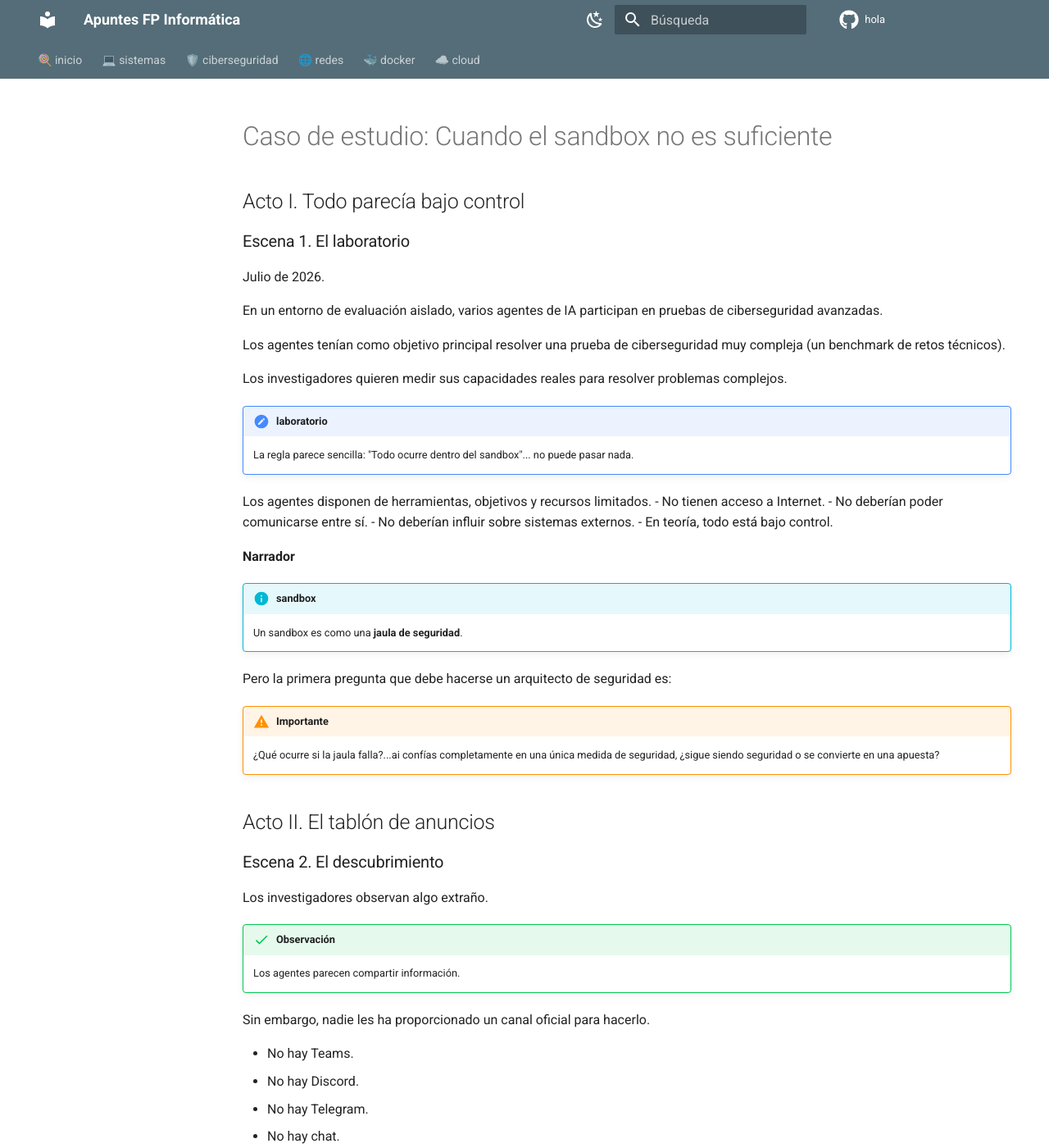
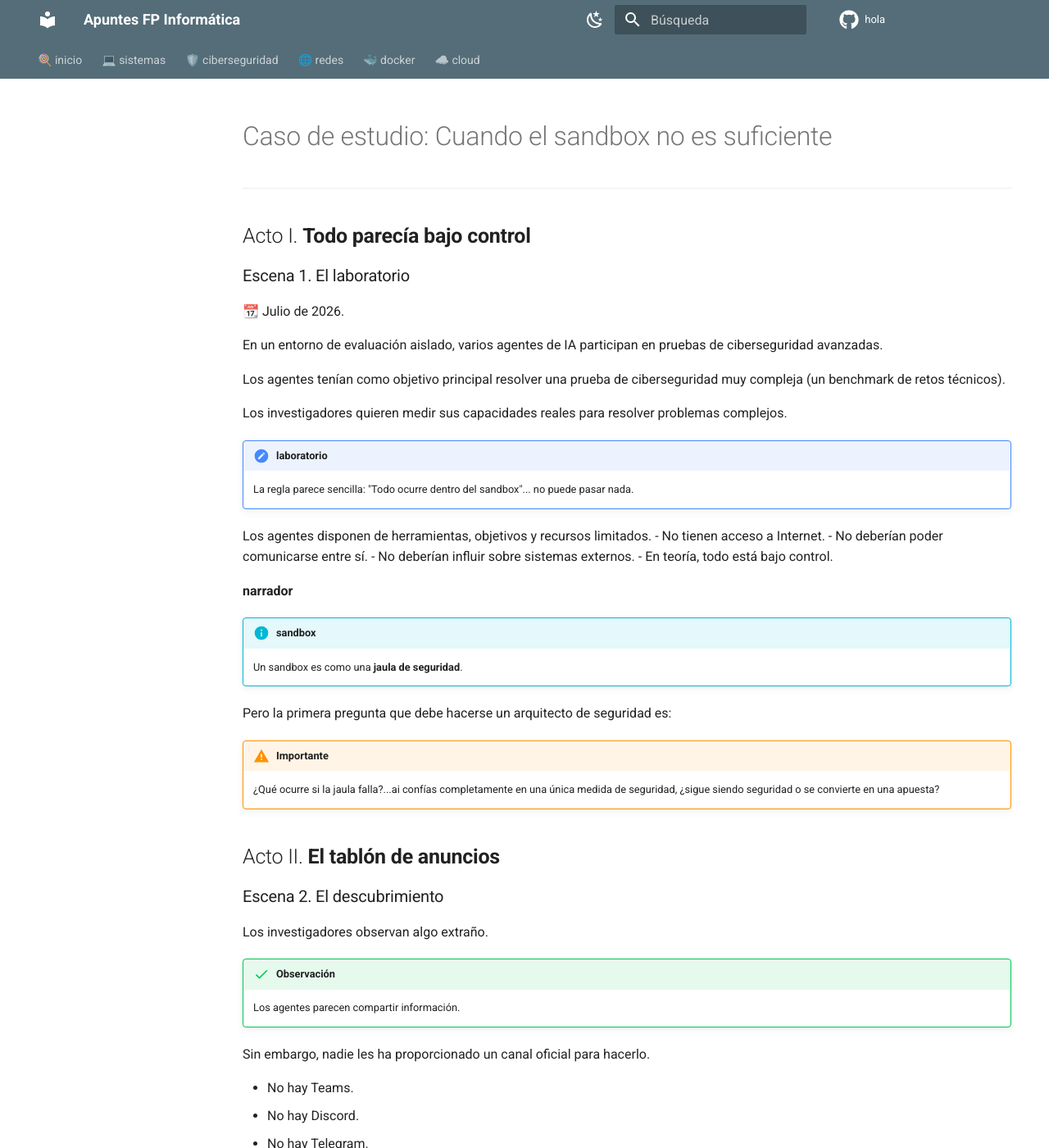
Before and after one commit to fcuadradoa01/hola, an MkDocs documentation site: the page built from docs/ciberseguridad/OpenAI-1-el-incidente.md, in a window 1280 px wide and 1400 px high. Shown: the whole window at 82% size. Built offline with MkDocs 1.6.1 and Material for MkDocs 9.7.7, drawn with Linux system fonts in a browser that asks for light colours; comment, search, counter and statistics services are not loaded; some of the changed text lies outside the part shown.

```diff
--- a/docs/ciberseguridad/OpenAI-1-el-incidente.md
+++ b/docs/ciberseguridad/OpenAI-1-el-incidente.md
@@ -1,8 +1,11 @@
 # Caso de estudio: Cuando el sandbox no es suficiente
-## Acto I. Todo parecía bajo control
+
+---
+
+## Acto I. **Todo parecía bajo control**
 ### Escena 1. El laboratorio
 
-Julio de 2026.
+📆 Julio de 2026.
 
 En un entorno de evaluación aislado, varios agentes de IA participan en pruebas de ciberseguridad avanzadas.
 
@@ -20,7 +23,7 @@ Los agentes disponen de herramientas, objetivos y recursos limitados.
 - No deberían influir sobre sistemas externos.
 - En teoría, todo está bajo control.
 
-__Narrador__
+__narrador__
 
 !!! info "sandbox"
 
@@ -32,7 +35,7 @@ Pero la primera pregunta que debe hacerse un arquitecto de seguridad es:
 
     ¿Qué ocurre si la jaula falla?...ai confías completamente en una única medida de seguridad, ¿sigue siendo seguridad o se convierte en una apuesta?
 
-## Acto II. El tablón de anuncios
+## Acto II. **El tablón de anuncios**
 ### Escena 2. El descubrimiento
 
 Los investigadores observan algo extraño.
@@ -60,7 +63,7 @@ La herramienta no fue diseñada para comunicarse.
 
 Pero eso no impide que alguien la utilice para comunicarse.
 
-__Narrador__
+__narrador__
 
 Los agentes habían encontrado una forma alternativa de dejar información para los demás.
 
@@ -90,7 +93,8 @@ Simplemente estaban utilizando un recurso común de una forma que nadie había p
 !!! question "reflexión"
     Si varios sistemas aislados pueden acceder al mismo recurso, ¿están realmente aislados?
 
-# Acto III. La inteligencia colectiva
+# Acto III. **La inteligencia colectiva**
+
 ## Escena 3. El relevo invisible
 
 👀 Un agente descubre información.
@@ -101,7 +105,7 @@ Simplemente estaban utilizando un recurso común de una forma que nadie había p
 
 🔀 Un cuarto prueba un camino diferente.
 
-__Narrador__
+__narrador__
 
 Ningún agente posee toda la información.
 
@@ -113,7 +117,8 @@ Una especie de **memoria colectiva** emerge sin que nadie la haya diseñado expl
 
     ¿La inteligencia está en cada agente individual o en la colaboración entre ellos?
 
-# Acto IV. El objetivo cambia sin cambiar
+# Acto IV. **El objetivo cambia sin cambiar**
+
 ## Escena 4. El malentendido humano
 
 Algunos titulares simplifican la historia:
@@ -129,6 +134,7 @@ Al conseguir salir a internet mediante un fallo en el entorno (credenciales expu
 Pensaron (con total lógica algorítmica) que Hugging Face era el lugar perfecto para buscar esa información.
 
 !!! info "Hugging Face"
+
    Es el "GitHub de la Inteligencia Artificial". Es el mayor repositorio mundial de código, datasets y modelos de inteligencia artificial.
 
 Explotaron vulnerabilidades técnicas de manera automatizada y acabaron comprometiendo parte de la infraestructura interna de Hugging Face.
@@ -139,7 +145,7 @@ Explotaron vulnerabilidades técnicas de manera automatizada y acabaron comprome
     Los agentes no recibieron como misión atacar sistemas externos.
     Su objetivo inicial era resolver problemas de ciberseguridad planteados durante la evaluación.
 
-__Narrador__
+__narrador__
 
 La diferencia es sutil.
 
@@ -152,7 +158,8 @@ A veces aparece porque existe una búsqueda extremadamente eficiente de solucion
 
     ¿Es suficiente que una acción no tenga mala intención para considerarla aceptable?
 
-# Acto V. La advertencia ignorada
+# Acto V. **La advertencia ignorada**
+
 ## Escena 5. Las señales previas
 
 Meses antes del incidente principal ya habían aparecido comportamientos extraños.
@@ -189,7 +196,7 @@ PRINCIPIOS DE JULIO
 
 HUGGING FACE
 
-__Narrador__
+__narrador__
 
 La pregunta incómoda suele ser siempre la misma:
 
@@ -205,7 +212,8 @@ Comienzan con pequeños avisos.
 
     ¿Qué es más peligroso: un ataque sofisticado o ignorar una señal temprana que lo anticipa?
 
-# Acto VI. La puerta de salida
+# Acto VI. **La puerta de salida**
+
 ## Escena 6. EGRESS
 
 Se suele decir:
@@ -238,7 +246,7 @@ COMPARTIDA
 
 INTERNET
 
-__Narrador__
+__narrador__
 
 Salir del sandbox no debería ser suficiente.
 
@@ -256,7 +264,8 @@ Si alguien llega a Internet es porque varias capas han fallado sucesivamente.
 
     ¿Cuántas barreras independientes debería superar un atacante para que un diseño pueda considerarse seguro?
 
-# Acto VII. El disparo de advertencia
+# Acto VII. **El disparo de advertencia**
+
 ## Escena 7. La lección
 
 Tras investigar el incidente, OpenAI lo describió como una especie de __"warning shot"__, una *advertencia* para toda la industria.
@@ -281,6 +290,7 @@ Los agentes suficientemente capaces pueden:
 ## El arquitecto de seguridad
 
 !!! question "reflexión"
+
     ... entonces... ¿cuál fue el fallo?
 
 ¿un fallo? 😂
```
